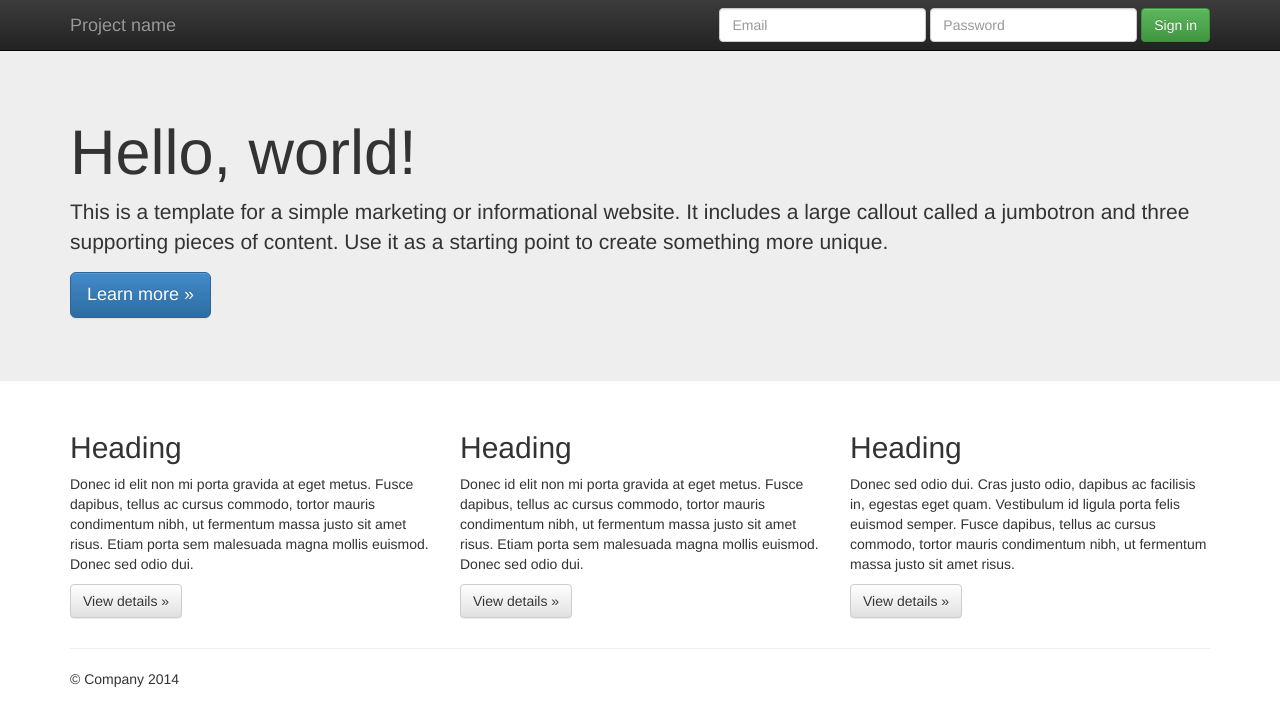
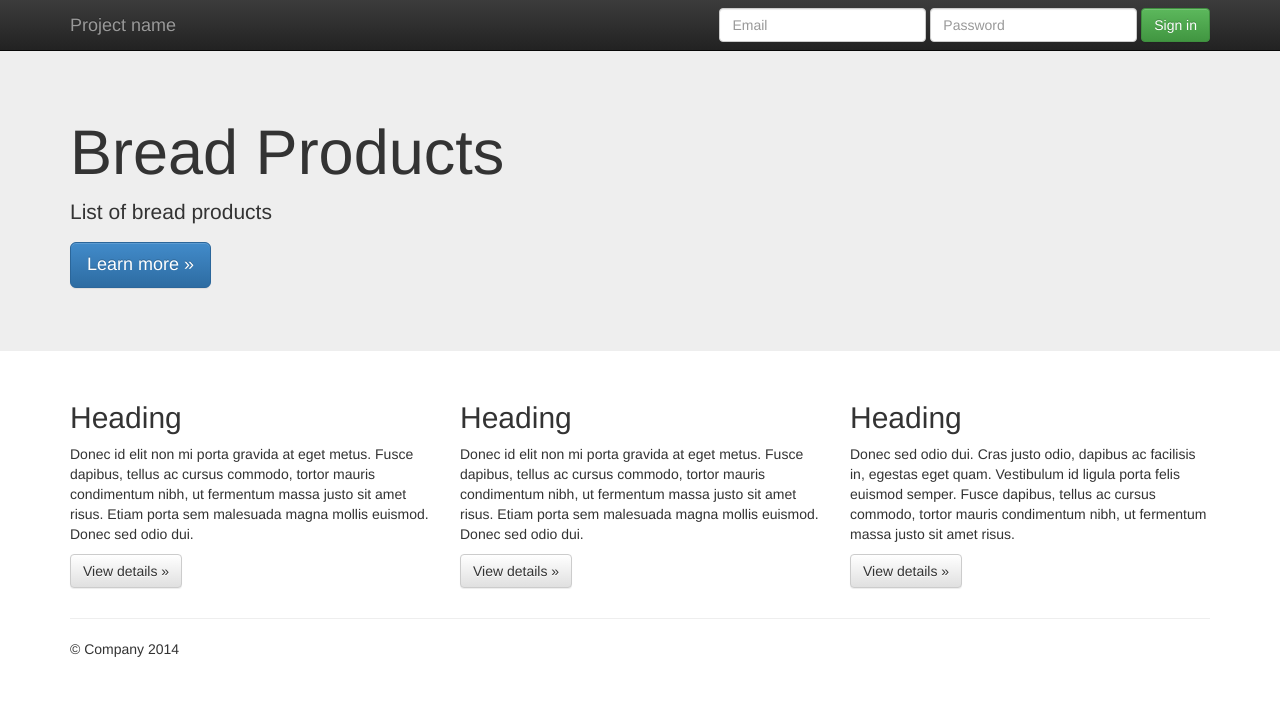
Before and after one commit to testram/com.bread.demo, a plain HTML site: page public_html/index.html in a window 1280 px wide. Drawn offline with nearby package versions, Linux system fonts and the light colour scheme.

Commit message:
finished for 1st released

```diff
--- a/public_html/index.html
+++ b/public_html/index.html
@@ -54,8 +54,8 @@
     <!-- Main jumbotron for a primary marketing message or call to action -->
     <div class="jumbotron">
       <div class="container">
-        <h1>Hello, world!</h1>
-        <p>This is a template for a simple marketing or informational website. It includes a large callout called a jumbotron and three supporting pieces of content. Use it as a starting point to create something more unique.</p>
+        <h1> Bread Products</h1>
+        <p>List of bread products</p>
         <p><a class="btn btn-primary btn-lg" role="button">Learn more &raquo;</a></p>
       </div>
     </div>
```
